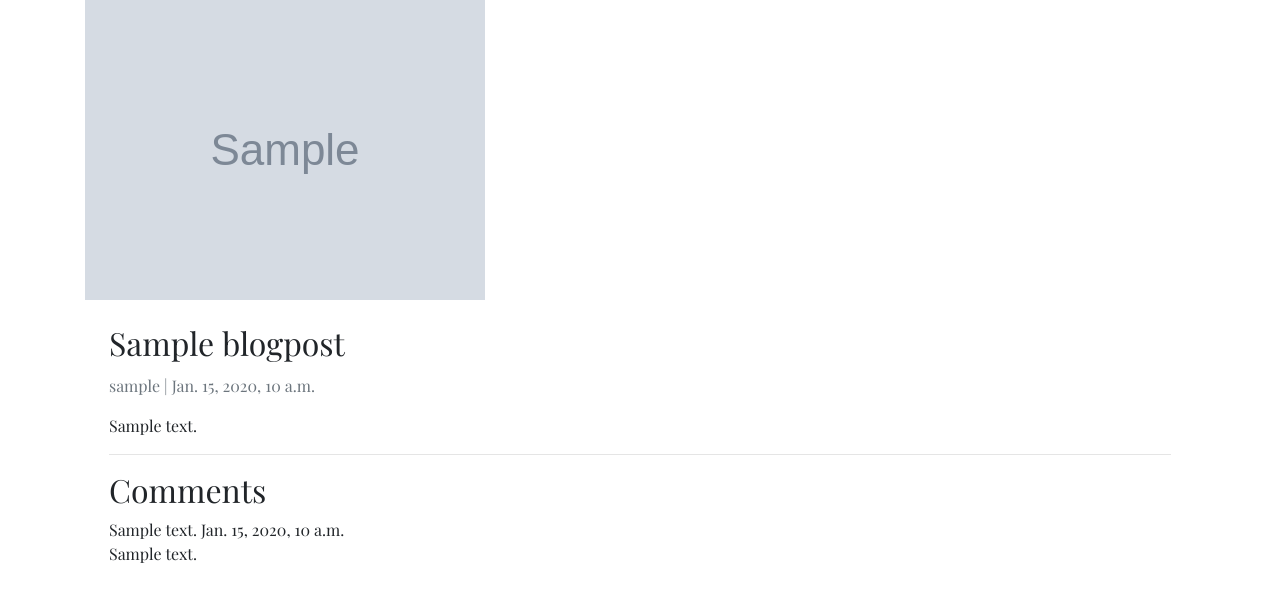
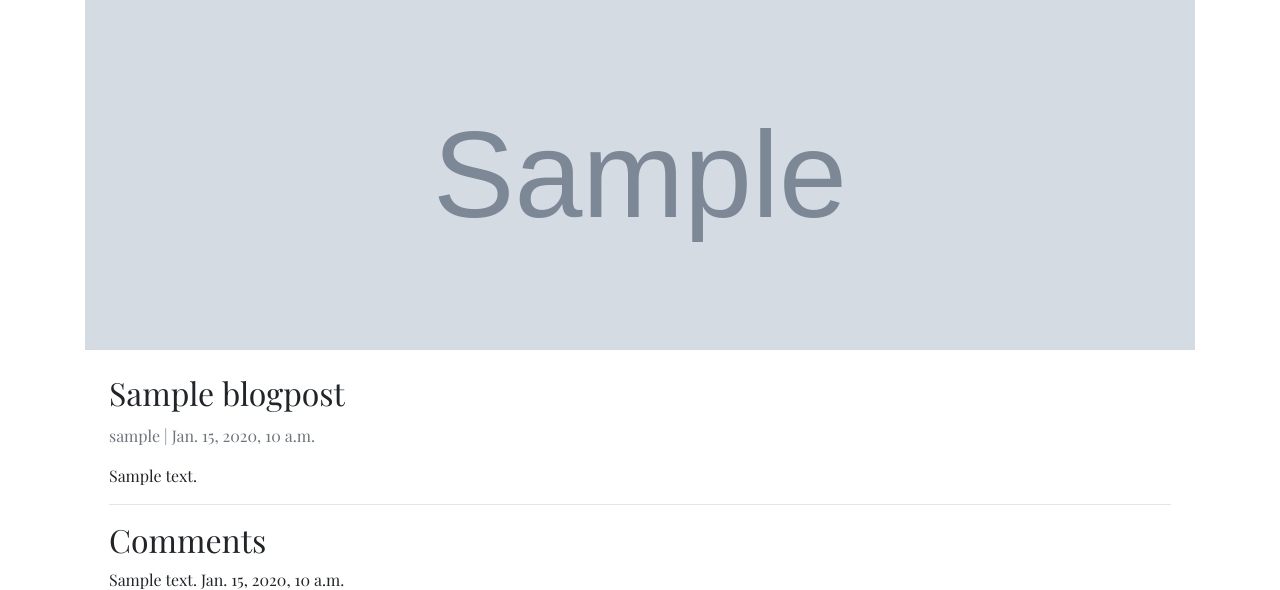
Before and after one commit to Vitalik487/Flowery-Days, a Django app: a page that uses templates/base.html in a window 1280 px wide. Shown: the part 165-755 px from the top of the page. Run offline with Django 3.2, Linux system fonts and the light colour scheme; tables that the repository leaves empty hold one stand-in row (values such as "Sample post"); grey boxes marked "Sample" are stand-in pictures; parts of the project's set-up code (start-up, migrations or seed data) failed here and were passed over; some libraries are stand-ins or nearby versions.

Commit message:
Add image size stypling for individual blog post|

```diff
--- a/static/css/base.css
+++ b/static/css/base.css
@@ -704,11 +704,17 @@ ul#social-icon a:hover {
 }
 
 
-/* Blog */
+/** Blog **/
+/* Blog landing page */
 .card-small-extenstion {
     height: 380px;
     border: 0!important;
 }
+
+.card-hover:hover {
+    background-color: rgb(255, 255, 255, 0.3);
+    z-index: 10;
+ }
 
 .card-body-small-extenstion {
     height: 380px;
@@ -719,7 +725,7 @@ ul#social-icon a:hover {
     border: 0!important;
 }
 
-@media (min-width: 768px) {
+@media (min-width: 992px) {
 .card-large-extenstion {
     height: 780px;
     border: 0!important;
@@ -734,11 +740,12 @@ ul#social-icon a:hover {
 }
 }
 
-@media (max-width: 768px) {
+@media (max-width: 992px) {
 .card-large-extenstion {
     height: 380px;
     border: 0!important;
 }
+
 .card-body-large-extenstion {
     height: 380px;
     width: auto;
@@ -773,7 +780,7 @@ ul#social-icon a:hover {
 }
 
 .card-title-extenstion {
-    z-index: 10;
+    z-index: 1;
     background-color: #ffffff;
     position: absolute;
     bottom: 0;
@@ -784,3 +791,14 @@ ul#social-icon a:hover {
     padding: 0.5rem 1rem;
     margin-bottom: 0!important;
 }
+
+.card-body-small-extenstion:hover {
+    background-color: rgba(255, 255, 255, 0.3);
+}
+
+/* Blog Page */
+.blog_post_img {
+    object-fit: cover;
+    width: 100%;
+    height: 350px;
+}
```
